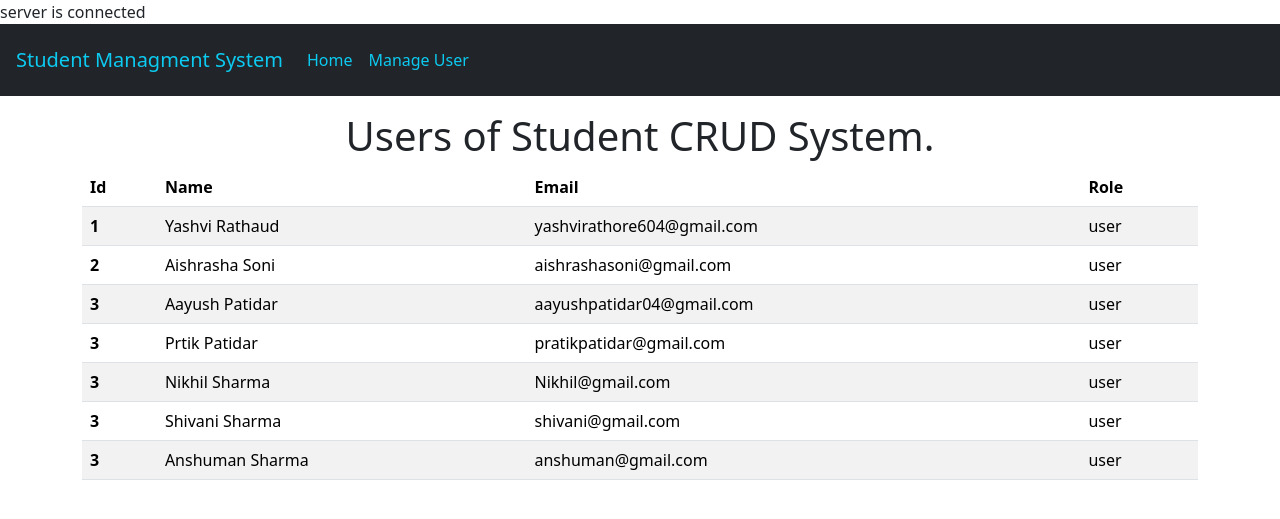
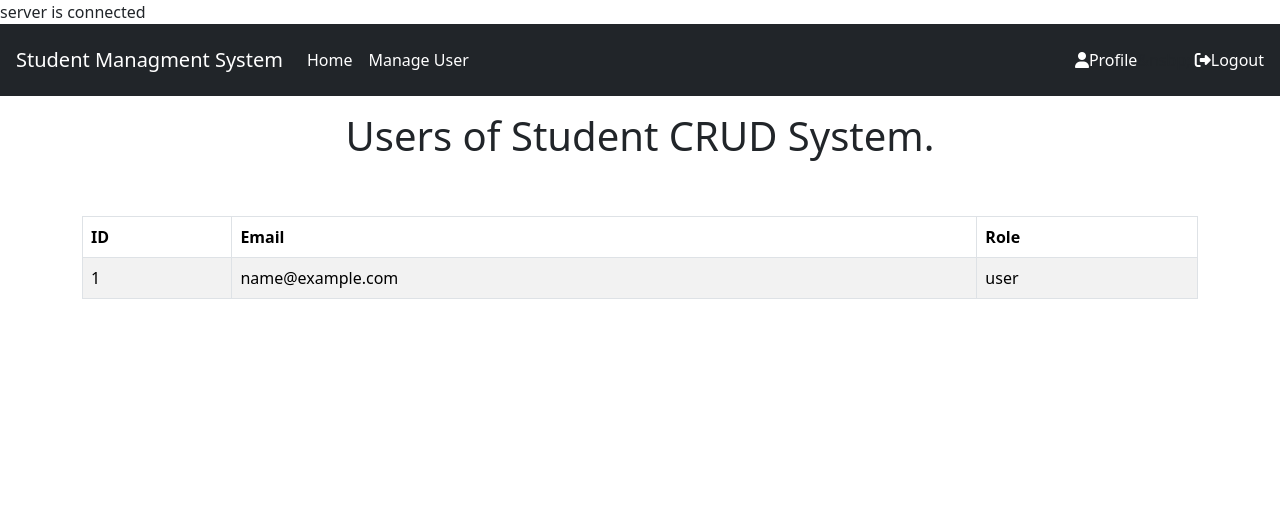
Before and after one commit to yashvirathaud642/SchoolsManagmentSystem, a PHP site: page /home.php in a window 1280 px wide. Shown: the top 519 px of the page. Run offline with PHP 8.4, Linux system fonts and the light colour scheme; tables that the repository leaves empty or names only in its code hold one stand-in row (values such as "Sample post").

Commit message:
Update home.php

```diff
--- a/home.php
+++ b/home.php
@@ -1,23 +1,22 @@
 <!--<p>welcome user</p>-->
-<?php
-include 'dp.php';
- //echo "<script>alert('welcome user');</script> ";
-?>
+
+
 <!DOCTYPE html>
 <html lang="en">
 <head>
     <meta charset="UTF-8">
     <meta name="viewport" content="width=device-width, initial-scale=1.0">
     <title>Home</title>
+    <link rel="stylesheet" href="https://cdnjs.cloudflare.com/ajax/libs/font-awesome/6.5.1/css/all.min.css">
 </head>
 <body>
 <?php
         //include 'loginNavbar.php';
-        //require 'db.php';
+        require 'dp.php';
         ?>
         <link href="https://cdn.jsdelivr.net/npm/bootstrap@5.3.2/dist/css/bootstrap.min.css" rel="stylesheet" integrity="sha384-T3c6CoIi6uLrA9TneNEoa7RxnatzjcDSCmG1MXxSR1GAsXEV/Dwwykc2MPK8M2HN" crossorigin="anonymous">
    <nav class="navbar navbar-expand-lg navbar-light bg-dark p-3">
-    <a class="navbar-brand text-info" href="login.php">Student Managment System </a>
+    <a class="navbar-brand text-info text-white" href="login.php">Student Managment System </a>
     <button class="navbar-toggler" type="button" data-toggle="collapse" data-target="#navbarSupportedContent"
       aria-controls="navbarSupportedContent" aria-expanded="false" aria-label="Toggle navigation">
       <span class="navbar-toggler-icon"></span>
@@ -26,72 +25,65 @@ include 'dp.php';
 
       <ul class="navbar-nav mr-auto">
         <li class="nav-item active">
-          <a class="login nav-link text-info" href="home.php">Home</a>
+          <a class="login nav-link text-info text-white" href="home.php">Home</a>
         </li>
         <li class="nav-item">
-          <a class="register nav-link text-info" href="manage.php">Manage User</a>
+          <a class="register nav-link text-info text-white" href="manage.php">Manage User</a>
         </li>
       </ul>
     </div>
+    </div>
+    <div class="topnav-right">
+    <a  class="text-info text-white" href="#" style="text-decoration: none;"><i class="fa-solid fa-user"></i>Profile</a>&nsbp;
+    <a class="text-info text-white" href="#"  style="text-decoration: none;"><i class="fa-solid fa-right-from-bracket"></i>Logout</a>
+  </div>
   </nav>
         <div class="container">
             <h1 class="mt-3 text-center">Users of Student CRUD System.</h1>
+          </div>
+          <br><br>
+        <div class="container">
+            <?php
+                $sql = "SELECT * from users ORDER by id ASC;";
+                $res = mysqli_query($con,$sql);
+                if($res){
+                    if(mysqli_num_rows($res)>0){
+                        echo '<table class="table table-bordered table-striped">';
+                        echo "<thead>";
+                            echo "<tr>";
+                                echo "<th>ID</th>";
+                                echo "<th>Email</th>";
+                                echo "<th>Role</th>";
+                            echo "</tr>";
+                        echo "</thead>";
+                        echo "<tbody>";
+                        while($row = mysqli_fetch_array($res)){
+                            echo "<tr>";
+						        echo "<td>" . $row['id'] . "</td>";
+						        echo "<td>" . $row['email'] . "</td>";
+						        echo "<td>" . 'user' . "</td>";
+						    echo "<tr>";
+                        }
+                    echo "</tbody>";
+                    echo "</table>";
+                    mysqli_free_result($res);
+                    }
+                    else{
+                        echo '<div class="alert alert-danger">
+                                No Record were Found.
+                            </div>';
+                    }
+                }
+                else{
+                    echo 'OOPs! something went wrong. please try again later.';
+                 }
+            mysqli_close($con);
+            ?>
         </div>
-    <div class="container">
-    <table class="table table-striped">
-  <thead class="thead-light">
-    <tr>
-      <th scope="col">Id</th>
-      <th scope="col">Name</th>
-      <th scope="col">Email</th>
-      <th scope="col">Role</th>
-    </tr>
-  </thead>
-  <tbody>
-    <tr>
-      <th scope="row">1</th>
-      <td>Yashvi Rathaud</td>
-      <td>yashvirathore604@gmail.com</td>
-      <td>user</td>
-    </tr>
-    <tr>
-      <th scope="row">2</th>
-      <td>Aishrasha Soni</td>
-      <td>aishrashasoni@gmail.com</td>
-      <td>user</td>
-    </tr>
-    <tr>
-      <th scope="row">3</th>
-      <td>Aayush Patidar</td>
-      <td>aayushpatidar04@gmail.com</td>
-      <td>user</td>
-    </tr>
-    <tr>
-      <th scope="row">3</th>
-      <td>Prtik Patidar</td>
-      <td>pratikpatidar@gmail.com</td>
-      <td>user</td>
-    </tr>
-    <tr>
-      <th scope="row">3</th>
-      <td>Nikhil Sharma</td>
-      <td>Nikhil@gmail.com</td>
-      <td>user</td>
-    </tr>
-    <tr>
-      <th scope="row">3</th>
-      <td>Shivani Sharma</td>
-      <td>shivani@gmail.com</td>
-      <td>user</td>
-    </tr>
-    <tr>
-      <th scope="row">3</th>
-      <td>Anshuman Sharma</td>
-      <td>anshuman@gmail.com</td>
-      <td>user</td>
-    </tr>
-  </tbody>
-</table>
-    </div>
+
 </body>
 </html>
+<?php
+//include 'db.php';
+ //echo "<script>alert('welcome user');</script> ";
+?>
```
